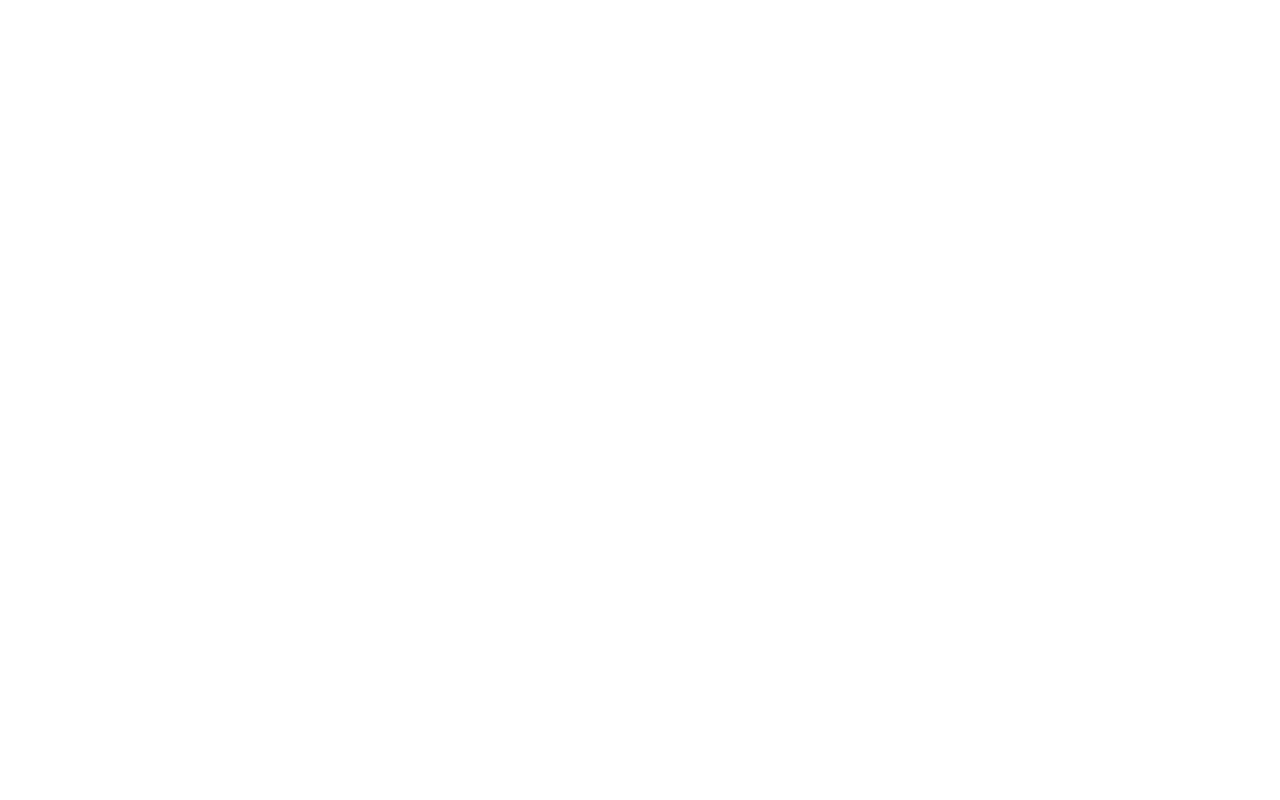
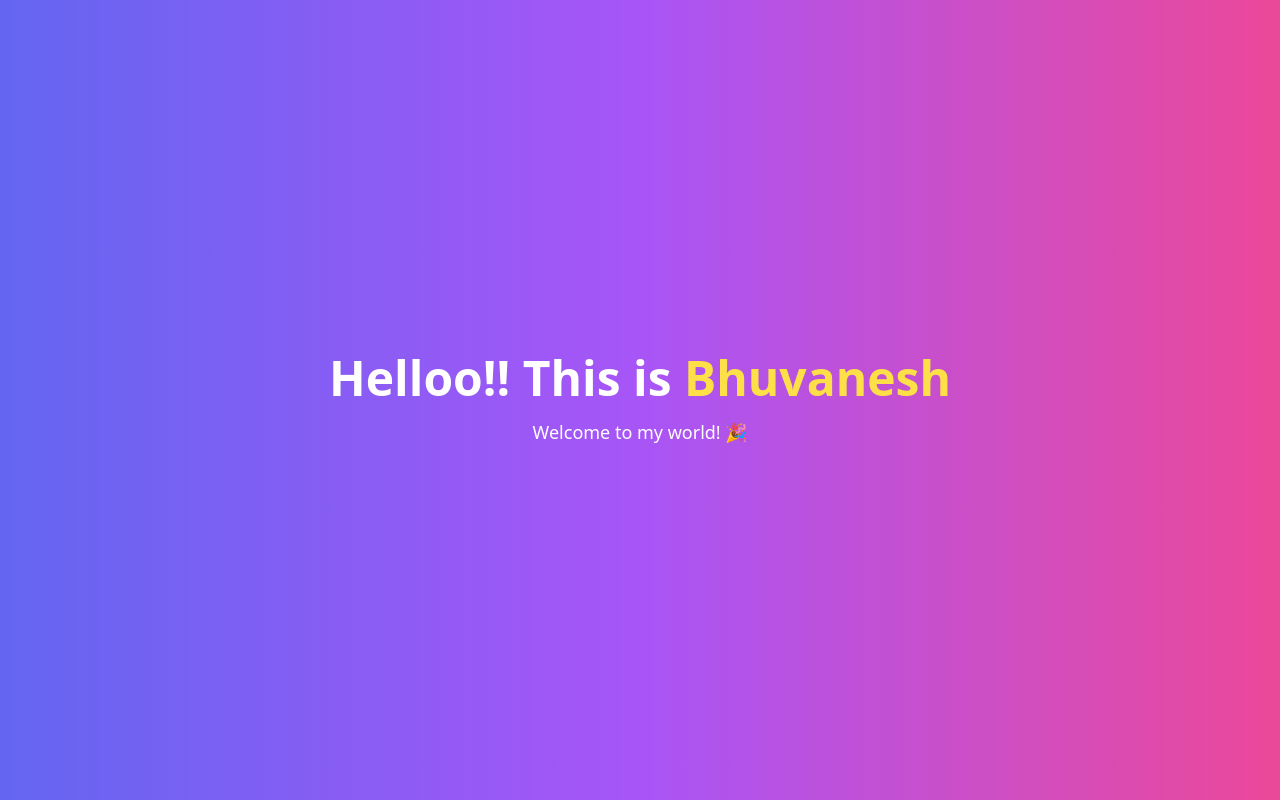
Before and after one commit to Akashsurya17/git, a plain HTML site: page index.html in a window 1280 px wide. Drawn offline with nearby package versions, Linux system fonts and the light colour scheme.

Commit message:
Update index.html

```diff
--- a/index.html
+++ b/index.html
@@ -1,2 +1,24 @@
-<html>
-<akash>
+<!DOCTYPE html>
+<html lang="en">
+<head>
+  <meta charset="UTF-8">
+  <meta name="viewport" content="width=device-width, initial-scale=1">
+  <title>Bhuvanesh Greeting</title>
+  <!-- Tailwind CSS CDN -->
+  <script src="https://cdn.tailwindcss.com"></script>
+  <!-- Animate.css CDN (for some extra flair) -->
+  <link rel="stylesheet" href="https://cdnjs.cloudflare.com/ajax/libs/animate.css/4.1.1/animate.min.css"/>
+</head>
+<body class="bg-gradient-to-r from-indigo-500 via-purple-500 to-pink-500 flex items-center justify-center min-h-screen">
+
+  <div class="text-center">
+    <h1 class="text-white text-5xl font-extrabold animate_animated animate_bounce">
+      Helloo!! This is <span class="text-yellow-300">Bhuvanesh</span>
+    </h1>
+    <p class="mt-4 text-white text-lg animate_animated animatefadeIn animate_delay-1s">
+      Welcome to my world! 🎉
+    </p>
+  </div>
+
+</body>
+</html>
```
